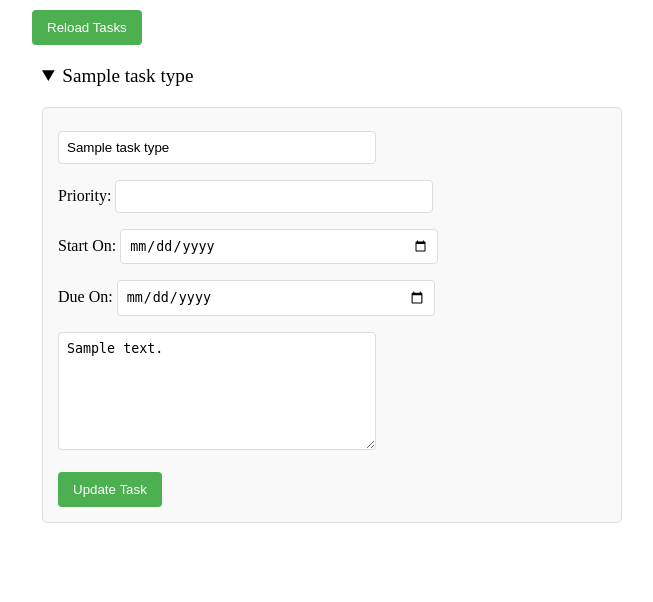
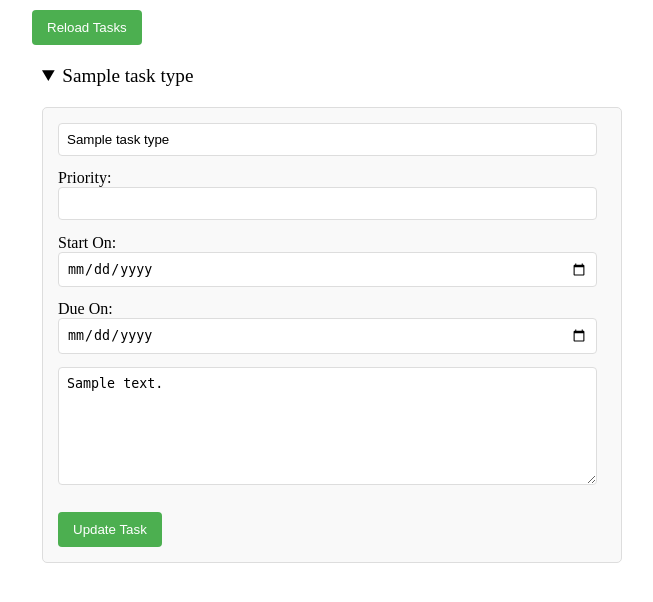
Before and after one commit to karagenit/todo, a Flask app: template templates/index.html in a window 1280 px wide. Shown: the top 602 px of the page, without its empty margins (308-961 px from the left). Run offline with Flask 3, Linux system fonts and the light colour scheme; the template is opened without the code that fills it: most values are stand-ins (such as "Sample title", 1, 10 or a date in 2020).

Commit message:
Style Updates

```diff
--- a/static/css/index.css
+++ b/static/css/index.css
@@ -10,9 +10,9 @@ body {
     background-color: #f9f9f9;
 }
 input[type="text"], input[type="number"], input[type="date"], textarea {
-    width: 300px;
+    width: 95%;
+    margin-bottom: 1em;
     padding: 8px;
-    margin: 8px 0;
     border: 1px solid #ddd;
     border-radius: 4px;
 }
```
